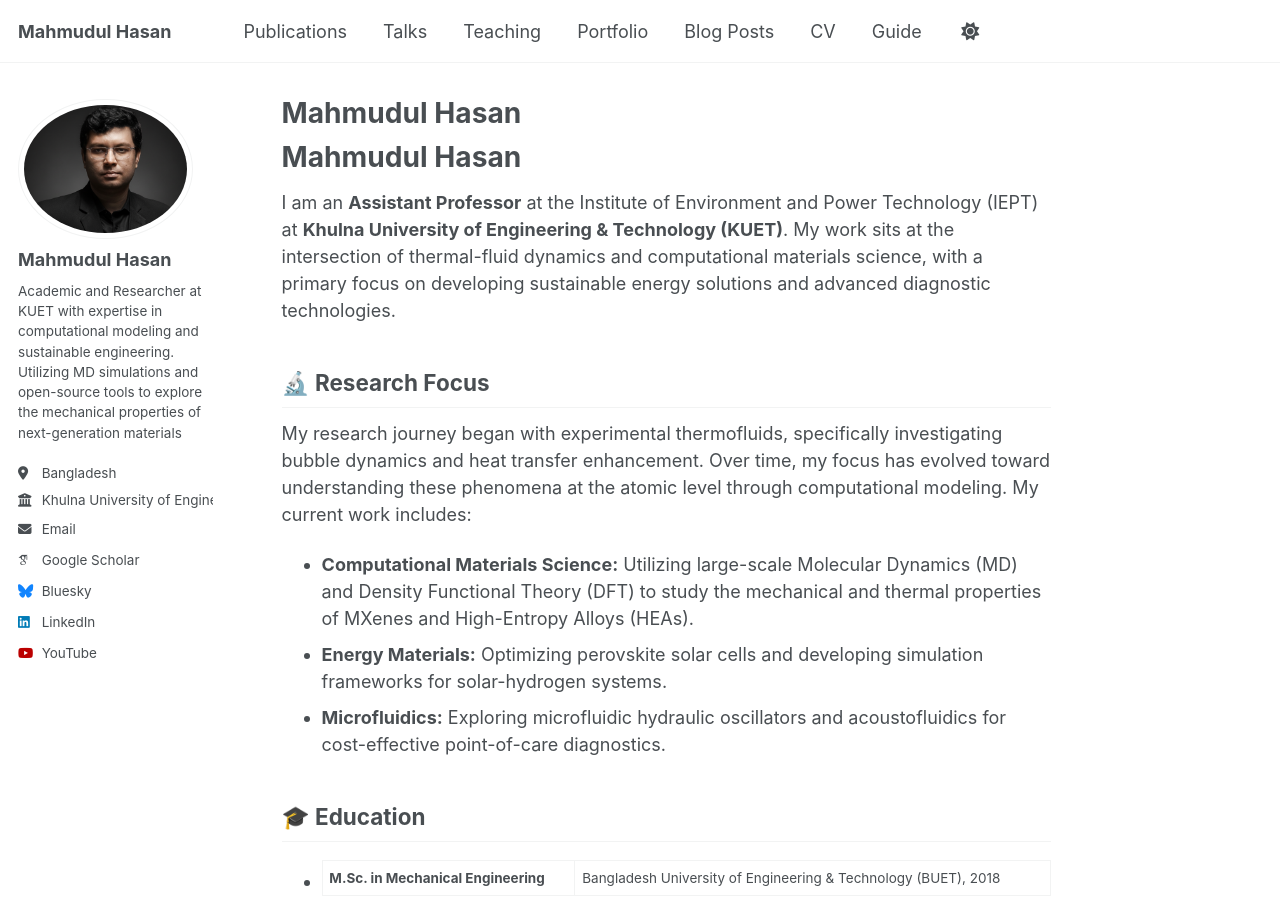
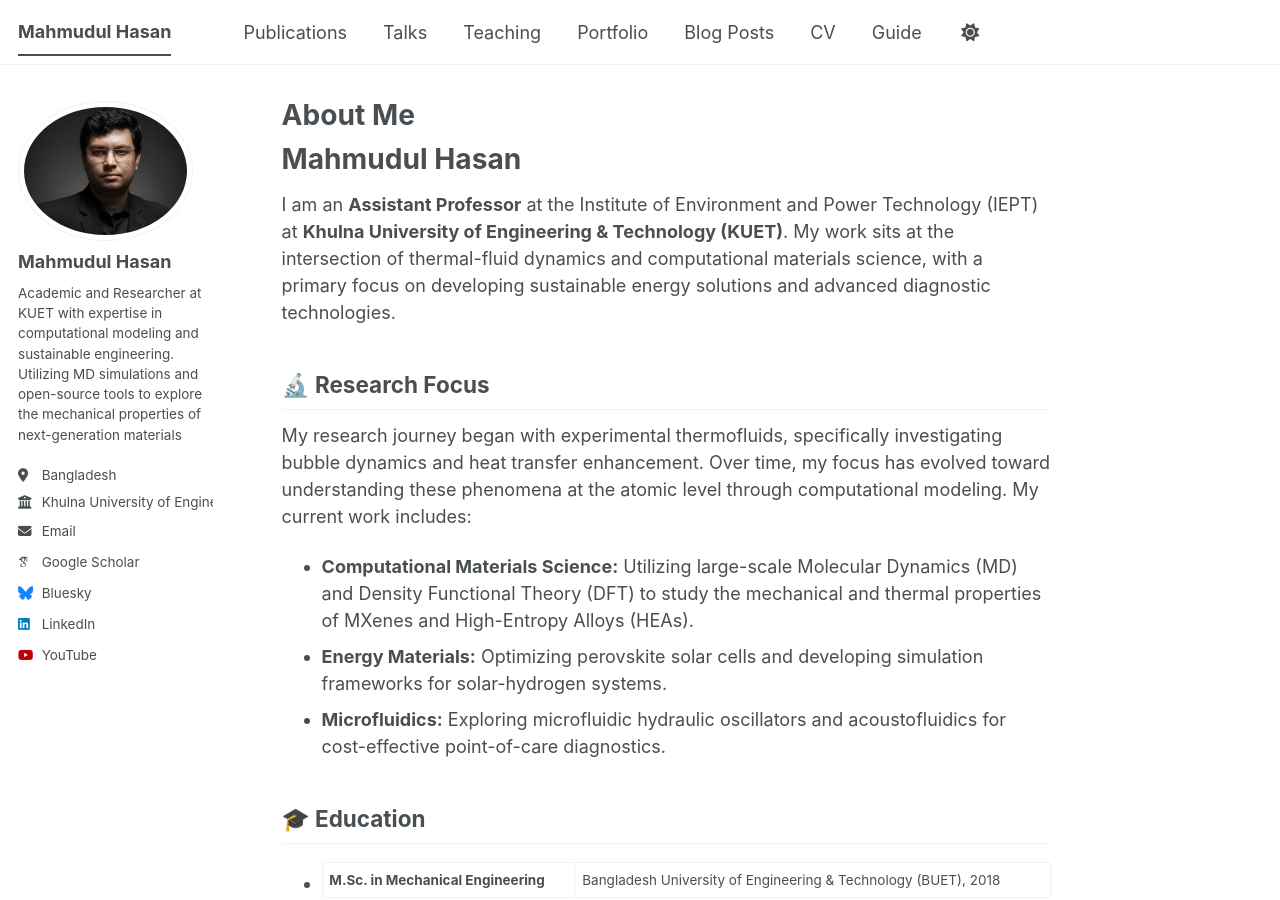
Before and after one commit to m-hasanr/m-hasanr.github.io, a Jekyll site: the page built from _pages/about.md, in a window 1280 px wide and 900 px high. Built offline with Jekyll 4.4.1, drawn with Linux system fonts in a browser that asks for light colours; some web fonts are replaced; our own code applies the rules of GitHub Pages for plain Markdown files; a script bundle is joined from its source files by our own code; library files that are not in the unit come from our copies.

Commit message:
Add metadata to about.md
Added front matter to the about page for metadata.

```diff
--- a/_pages/about.md
+++ b/_pages/about.md
@@ -1,3 +1,12 @@
+---
+permalink: /
+title: "About Me"
+author_profile: true
+redirect_from:
+  - /about/
+  - /about.html
+---
+
 # Mahmudul Hasan
 
 I am an **Assistant Professor** at the Institute of Environment and Power Technology (IEPT) at **Khulna University of Engineering & Technology (KUET)**. My work sits at the intersection of thermal-fluid dynamics and computational materials science, with a primary focus on developing sustainable energy solutions and advanced diagnostic technologies.
```
